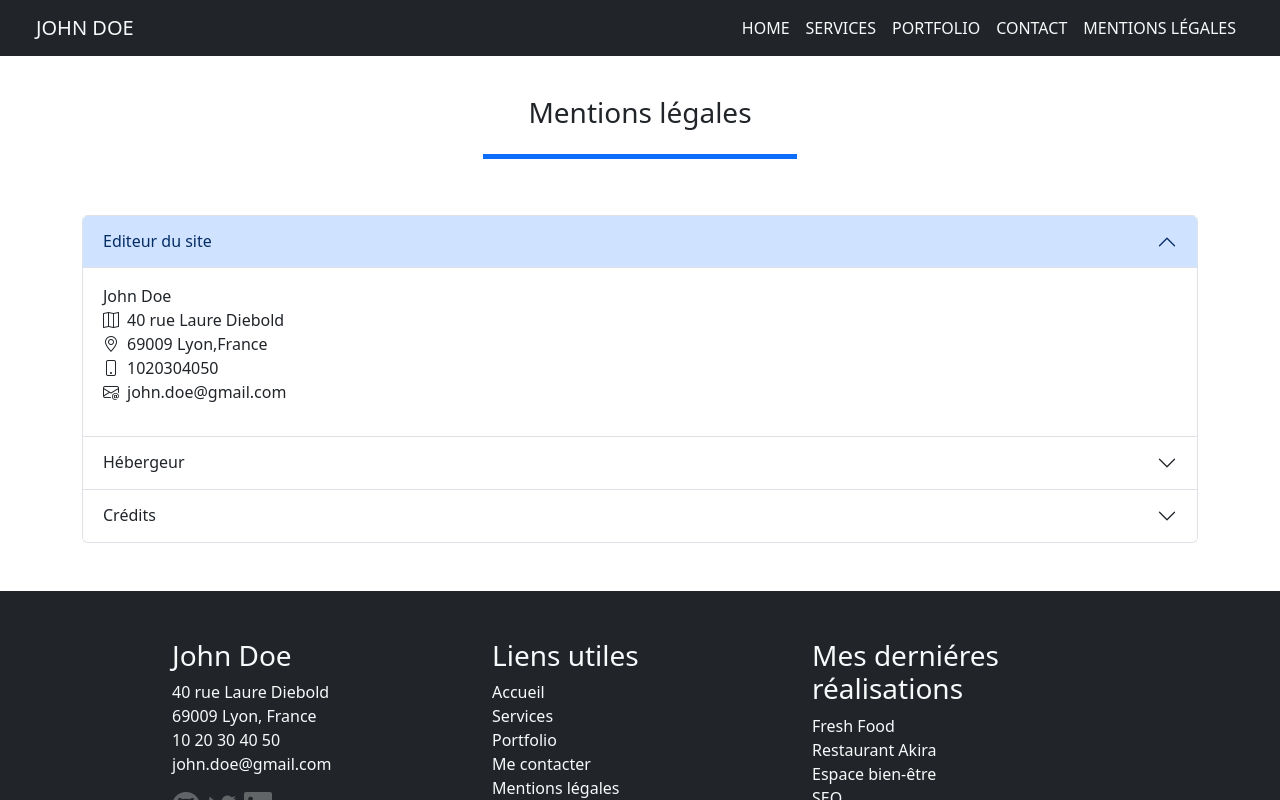
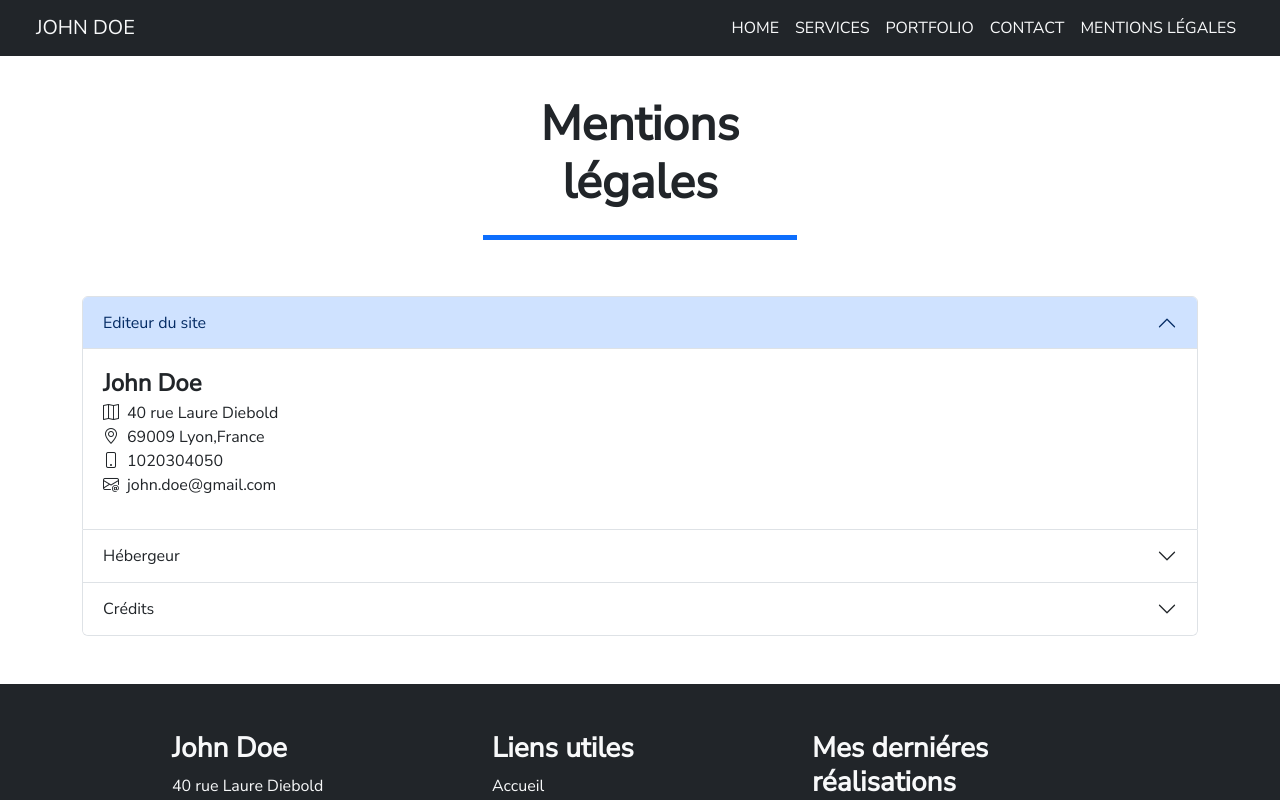
Before and after one commit to kev-aj72/Portfolio-John-Doe, a React (Create React App) app: page /Mentions in a window 1280 px wide. Shown: the top 800 px of the page. Built offline with nearby package versions, Linux system fonts and the light colour scheme.

Commit message:
add typographie + petit corectif mise en page

```diff
--- a/src/components/address.jsx
+++ b/src/components/address.jsx
@@ -2,12 +2,12 @@ import React from "react";
 
 const Address = () => {
     return(
-            <address className="list-unstyled">
-                            <li>John Doe</li>
-                            <li><i className="bi bi-map pe-2"></i>40 rue Laure Diebold</li>
-                            <li><i className="bi bi-geo-alt pe-2"></i>69009 Lyon,France</li>
-                            <li><i className="bi bi-phone pe-2"></i>1020304050</li>
-                            <li><i className="bi bi-envelope-at pe-2"></i>john.doe@gmail.com</li>
+            <address>
+                            <p className="mb-0"><strong className="fs-4">John Doe</strong></p>
+                            <p className="mb-0"><i className="bi bi-map pe-2"></i>40 rue Laure Diebold</p>
+                            <p className="mb-0"><i className="bi bi-geo-alt pe-2"></i>69009 Lyon,France</p>
+                            <p className="mb-0"><i className="bi bi-phone pe-2"></i>1020304050</p>
+                            <p className="mb-0"><i className="bi bi-envelope-at pe-2"></i>john.doe@gmail.com</p>
             </address>
     )
 }
--- a/src/components/footer.jsx
+++ b/src/components/footer.jsx
@@ -6,13 +6,13 @@ const Footbar = () => {
         <footer className="container-fluid bg-dark text-light pt-5 pb-3">
 
                 <div className="row justify-content-center ps-5 ps-md-0 text-md-start">
-                    <div className="col-md-3 list-unstyled">
+                    <div className="col-md-3">
                         <h3>John Doe</h3>
                         <address>
-                            <li>40 rue Laure Diebold</li>
-                            <li>69009 Lyon, France</li>
-                            <li>10 20 30 40 50</li>
-                            <li>john.doe@gmail.com</li>
+                            <p className="mb-0">40 rue Laure Diebold</p>
+                            <p className="mb-0">69009 Lyon, France</p>
+                            <p className="mb-0">10 20 30 40 50</p>
+                            <p className="mb-0">john.doe@gmail.com</p>
                                 <div className="bloc-icon-reseau pt-2">
                                     <i className="bi bi-github fs-3 pt-0 icon-reseau"></i>
                                     <i className="bi bi-twitter fs-3 ps-2 icon-reseau"></i>
@@ -39,7 +39,7 @@ const Footbar = () => {
                             <li><Link to="/portfolio" className="text-light text-decoration-none">Restaurant Akira</Link></li>
                             <li><Link to="/portfolio" className="text-light text-decoration-none">Espace bien-être</Link></li>
                             <li><Link to="/portfolio" className="text-light text-decoration-none">SEO</Link></li>
-                            <li><Link to="/portfolio" className="text-light text-decoration-none">Créaation d'une API</Link></li>
+                            <li><Link to="/portfolio" className="text-light text-decoration-none">Création d'une API</Link></li>
                             <li><Link to="/portfolio" className="text-light text-decoration-none">Maquette d'un site</Link></li>
                         </ul>
                     </div>
--- a/src/index.css
+++ b/src/index.css
@@ -1,3 +1,20 @@
+@import url('https://fonts.googleapis.com/css2?family=Nunito+Sans:ital,opsz@0,6..12;1,6..12&display=swap');
+
+*{
+     font-family: "Nunito Sans", sans-serif;
+     font-weight: 400;
+}
+
+h1,h2,h3,h4,h5,strong{
+    font-weight: 600;
+}
+h1{
+    font-size: 4em;
+}
+h2{
+    font-size: 3em;
+}
+
 
 #heroBg{
 background-image: url(/public/image/hero-bg.jpg);
--- a/src/pages/contact.jsx
+++ b/src/pages/contact.jsx
@@ -8,7 +8,7 @@ const Contact = () => {
             <div className="title-page pt-4 text-center">
                 <h2>Contact</h2>
                 <p>Pour me contacter en vue d'un entretien ou d'une futur collaboration, merci de remplir le formulaire de contact.</p>
-            <div className="w-25 mx-auto border-bottom  border-3 border-primary">
+            <div className="w-25 mx-auto border-bottom  border-4 border-primary">
             </div>
             </div>
 
@@ -17,7 +17,7 @@ const Contact = () => {
                     <article className="col-md-6">
                         <h3 className="border-bottom border-primary border-3 pb-3">Formulaire de contact</h3>
 
-                    <form>
+                    <form action="#" method="post" className="mt-4">
 
                             <label htmlFor="InputName1" className="form-label"></label>
                             <input type="text" className="form-control"  placeholder="Votre nom" id="InputName1" aria-describedby="votre nom"required></input>
@@ -42,7 +42,7 @@ const Contact = () => {
                     </article>
                     <article className="row-col-1 col-md-6">
                         <h3 className="border-bottom border-primary border-3 pb-3">Mes coordonnées</h3>
-                            <div>
+                            <div className="mt-5">
                                 <Address/>
                             </div>
                             <div>
--- a/src/pages/mentions legales.jsx
+++ b/src/pages/mentions legales.jsx
@@ -1,60 +1,63 @@
 import React from "react";
 import Address from "../components/address"
+
 const Mentions = () => {
     return (
         <div className="container-fluid pt-5">
           <div className="title-page pt-5 text-center">
-            <h3 className="w-25 mx-auto border-bottom  pb-4 border-5 border-primary">Mentions légales</h3>
+            <h2 className="w-25 mx-auto border-bottom  pb-4 border-5 border-primary">Mentions légales</h2>
           </div>
 
-          <div class="accordion container-md mx-auto py-5" id="accordionExample">
-            <div class="accordion-item">
-              <h4 class="accordion-header">
-                <button class="accordion-button" type="button" data-bs-toggle="collapse" data-bs-target="#collapseOne"
+          <div className="accordion container-md mx-auto py-5" id="accordionExample">
+            <div className="accordion-item">
+              <h3 className="accordion-header">
+                <button className="accordion-button" type="button" data-bs-toggle="collapse" data-bs-target="#collapseOne"
                 aria-expanded="true" aria-controls="collapseOne">Editeur du site
                 </button>
-              </h4>
-            <div id="collapseOne" class="accordion-collapse collapse show" data-bs-parent="#accordionExample">
-              <div class="accordion-body">
+              </h3>
+            <div id="collapseOne" className="accordion-collapse collapse show" data-bs-parent="#accordionExample">
+              <div className="accordion-body">
                 <Address/>
               </div>
             </div>
             </div>
 
-            <div class="accordion-item">
-              <h4 class="accordion-header">
-                <button class="accordion-button collapsed" type="button" data-bs-toggle="collapse" data-bs-target="#collapseTwo"
+            <div className="accordion-item">
+              <h3 className="accordion-header">
+                <button className="accordion-button collapsed" type="button" data-bs-toggle="collapse" data-bs-target="#collapseTwo"
                 aria-expanded="false" aria-controls="collapseTwo">Hébergeur
                 </button>
-              </h4>
-            <div id="collapseTwo" class="accordion-collapse collapse" data-bs-parent="#accordionExample">
-              <div class="accordion-body">
-                <span>alwaysdata</span>
+              </h3>
+            <div id="collapseTwo" className="accordion-collapse collapse" data-bs-parent="#accordionExample">
+              <div className="accordion-body">
+                <strong className="fs-4">alwaysdata</strong>
                 <address>91 Rue du Faubourg Saint-Honoré, 75008 Paris</address>
-                <i class="bi bi-globe pe-2"></i><a href="https://www.alwaysdata.com"target="_blank"
+                <i className="bi bi-globe pe-2"></i><a href="https://www.alwaysdata.com"target="_blank"
                   rel="noopener noreferrer">www.alwaysdata.com</a>
               </div>
             </div>
             </div>
 
-            <div class="accordion-item">
-              <h4 class="accordion-header">
-                <button class="accordion-button collapsed" type="button" data-bs-toggle="collapse" data-bs-target="#collapseThree"
+            <div className="accordion-item">
+              <h3 className="accordion-header">
+                <button className="accordion-button collapsed" type="button" data-bs-toggle="collapse" data-bs-target="#collapseThree"
                 aria-expanded="false" aria-controls="collapseThree">Crédits
                 </button>
-              </h4>
-            <div id="collapseThree" class="accordion-collapse collapse" data-bs-parent="#accordionExample">
-              <div class="accordion-body">
-                <span>Crédits</span>
+              </h3>
+            <div id="collapseThree" className="accordion-collapse collapse" data-bs-parent="#accordionExample">
+              <div className="accordion-body">
+                <strong className="fs-4">Crédits</strong>
                   <p>Ce site a été réalisé par John Doe, étudiant au
                     <a href="https://www.centre-europeen-formation.fr/landing/multi-marque/?code=4464&utm_campaign=TOTAL-REF_PAYANT-Marque_CEF&utm_source=bing&utm_medium=cpc&msclkid=0e0dee9adfa11e95b934871e151705db"target="_blank"
                       rel="noopener noreferrer"> Centre Européen de formation.</a></p>
+                <div className="fst-italic">
                   <p>Les image utilisées sur ce site sont libres de droits et ont été obtenues sur le site
                     <a href="https://pixabay.com/fr/"target="_blank"
                       rel="noopener noreferrer"> Pixabay</a> </p>
                   <p>La favicon de ce site a été fournie par
                     <a href="https://www.flaticon.com/"target="_blank"
                     rel="noopener noreferrer"> John doe Icons erstellt von Freepik - Flaticon</a> </p>
+                </div>
               </div>
             </div>
             </div>
--- a/src/pages/portfolio.jsx
+++ b/src/pages/portfolio.jsx
@@ -1,3 +1,4 @@
+import React from "react";
 
 const Portfolio = () => {
     return (
@@ -6,7 +7,7 @@ const Portfolio = () => {
             <div className="w-100 my-5  text-center col-md-4">
               <h2>Portfolio</h2>
               <p>Voici quelques-unes de mes réalisations</p>
-            <div className="w-25 mx-auto border-bottom  border-3 border-primary">
+            <div className="w-25 mx-auto border-bottom  border-4 border-primary">
             </div>
             </div>
 
--- a/src/pages/services.jsx
+++ b/src/pages/services.jsx
@@ -1,12 +1,13 @@
+import React from "react";
 
 const Services = () => {
     return (
     <div className="container-fluid p-0">
             <img className="img-fluid mt-5 h-auto" src="/image/banner.jpg" alt="bandeaux décoratifs couleur bleu " />
-        <div className="w-100 my-5  text-center">
+        <div className="mx-auto my-5  text-center">
                 <h2>Mon offre de services</h2>
                 <p>Voici les prestations sur lesquelles je peux intervenir</p>
-            <div className="w-25 mx-auto border-bottom  border-3 border-primary">
+                <div className="w-25 mx-auto border-bottom  border-4 border-primary">
             </div>
         </div>
 
```
Also changed, not shown: src/pages/home.jsx (+16 -16 lines).
